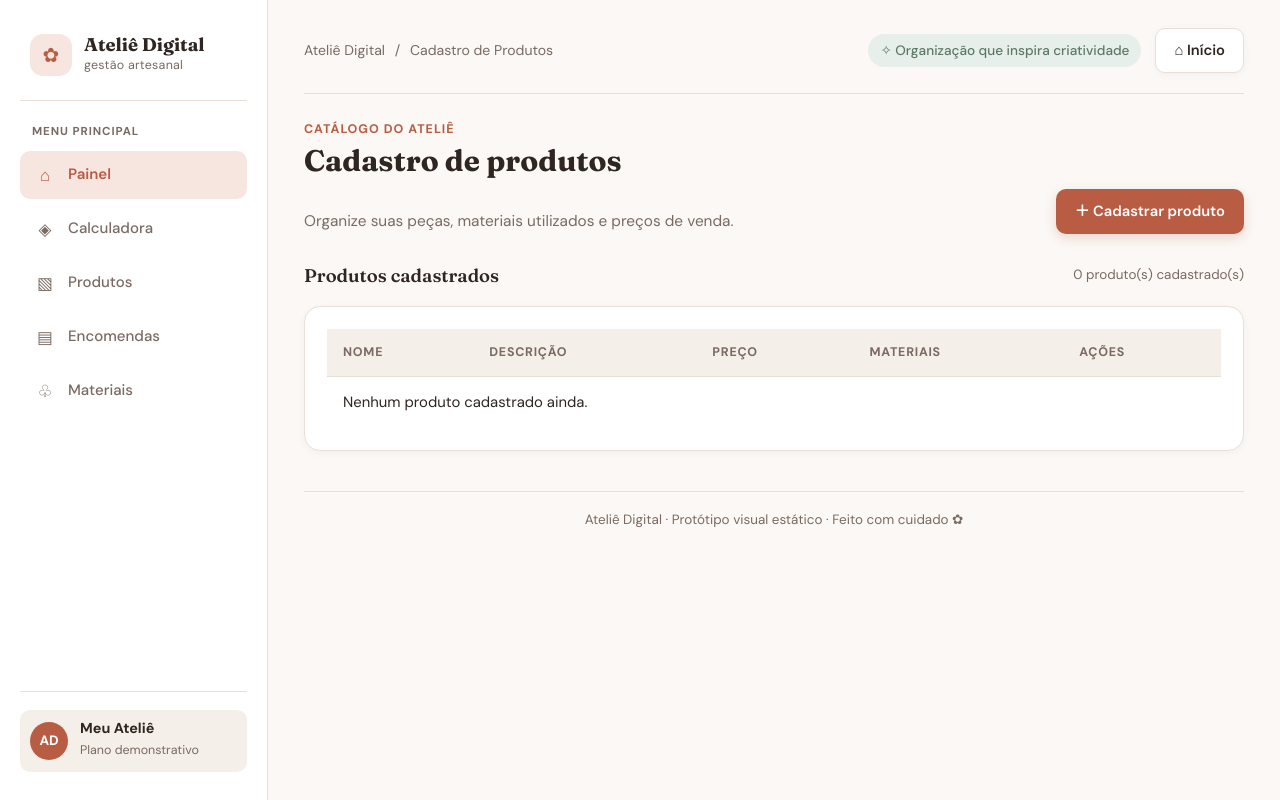
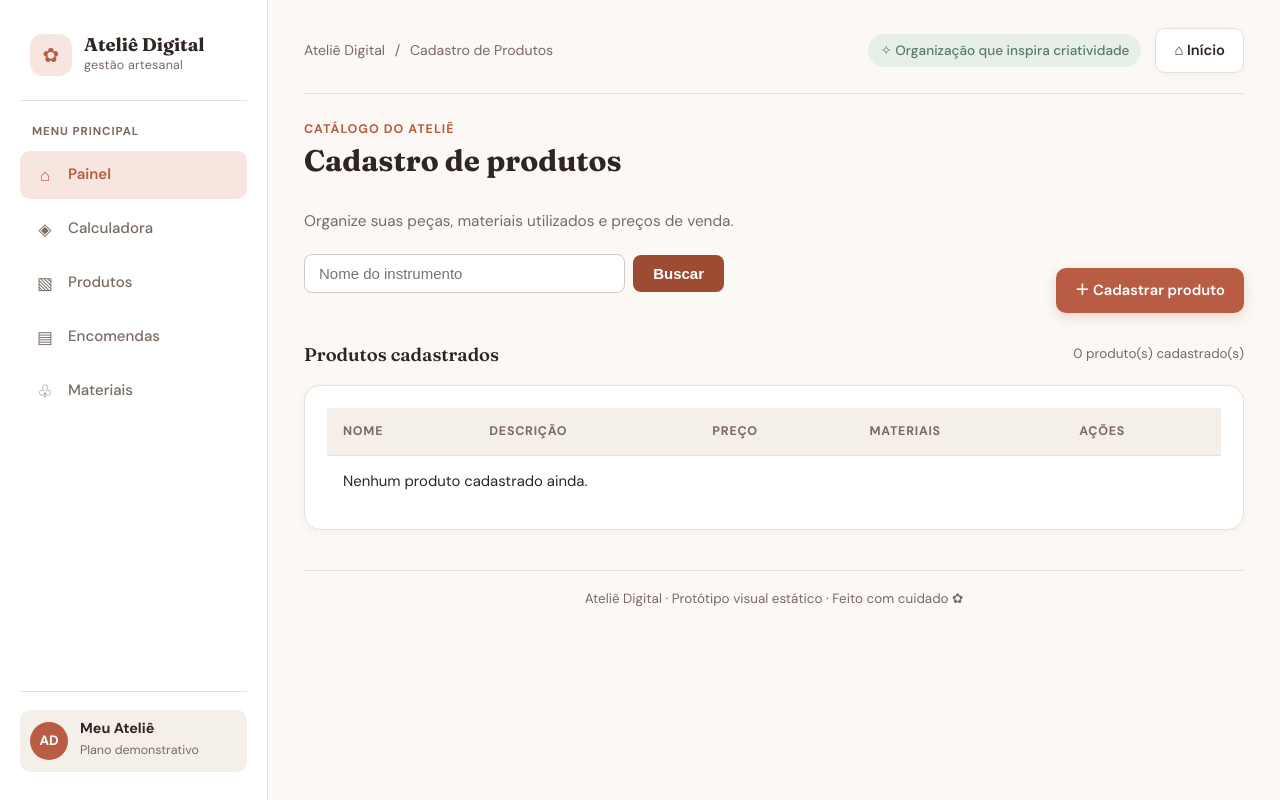
Before and after one commit to Vick3228/Atelie, a Node project: template views/produto/lst.ejs in a window 1280 px wide. Run offline with Node 20 templates, Linux system fonts and the light colour scheme; the template is opened without the code that fills it, so the values that code supplies are empty.

Commit message:
atualizar

```diff
--- a/index.js
+++ b/index.js
@@ -7,10 +7,10 @@ import { dirname } from 'path';
 import Produtos from './models/Produtos.js';
 import Encomendas from './models/Encomendas.js';
 import Materiais from './models/Materiais.js';
-import Calculadora from './models/Calculadora.js';
 
 const app = express();
 const PORT = process.env.PORT || 3000;
+
 
 const __filename = fileURLToPath(import.meta.url);
 const __dirname = dirname(__filename);
@@ -121,6 +121,14 @@ app.get('/calculadora', (req, res) => {
     res.render('calculadora');
 });
 
+app.post('/produto/lst', async (req, res) => {
+  const { pesquisar } = req.body;
+  const produtos = await Produtos.find({
+    nome: new RegExp(pesquisar, 'i')
+  });
+  res.render("produto/lst", { produtos });
+})
+
 // Inicia o servidor
 app.listen(PORT, () => {
     console.log(`Servidor rodando em http://localhost:${PORT}`);
--- a/public/style.css
+++ b/public/style.css
@@ -244,7 +244,7 @@ a {
 }
 
 .page-heading h1,
-.page-heading > div > a {
+.page-heading>div>a {
   font-family: 'Fraunces', Georgia, serif;
   font-size: 1.85rem;
   font-weight: 700;
@@ -640,3 +640,48 @@ a {
     overflow-x: auto;
   }
 }
+
+.form-busca {
+  display: flex;
+  align-items: center;
+  gap: 8px;
+  max-width: 420px;
+  margin: 20px 0;
+}
+
+.form-busca input[type="text"] {
+  flex: 1;
+  padding: 10px 14px;
+  font-size: 15px;
+  color: #333;
+  background-color: #fff;
+  border: 1px solid #ccc;
+  border-radius: 8px;
+  outline: none;
+  transition: border-color 0.2s, box-shadow 0.2s;
+}
+
+.form-busca input[type="text"]:focus {
+  border-color: #9e4b34;
+  box-shadow: 0 0 0 3px #4d251a;
+}
+
+.form-busca input[type="submit"] {
+  padding: 10px 20px;
+  font-size: 15px;
+  font-weight: 600;
+  color: #fff;
+  background-color: #9e4b34;
+  border: none;
+  border-radius: 8px;
+  cursor: pointer;
+  transition: background-color 0.2s, transform 0.1s;
+}
+
+.form-busca input[type="submit"]:hover {
+  background-color: #9e4b34;
+}
+
+.form-busca input[type="submit"]:active {
+  transform: scale(0.98);
+}
--- a/views/produto/lst.ejs
+++ b/views/produto/lst.ejs
@@ -4,7 +4,8 @@
             <div class="breadcrumb">Ateliê Digital <span aria-hidden="true">/</span> Cadastro de Produtos</div>
             <div class="top-actions">
                 <span class="date-label">✧ Organização que inspira criatividade</span>
-                    <a class="button secondary" href="/">⌂ Início</a></div>
+                <a class="button secondary" href="/">⌂ Início</a>
+            </div>
         </div>
 
         <header class="page-heading">
@@ -12,6 +13,11 @@
                 <div class="eyebrow">Catálogo do ateliê</div>
                 <a href="/produtos">Cadastro de produtos</a><br><br>
                 <p>Organize suas peças, materiais utilizados e preços de venda.</p>
+                <form class="form-busca" method="post" action="/produto/lst">
+                    <input type="text" name="pesquisar" placeholder="Nome do instrumento">
+                    <input type="submit" value="Buscar">
+                </form>
+
             </div><a class="button" href="/produtos/add">＋ Cadastrar produto</a>
         </header>
         <section>
```
Lines whose indentation alone changed are shown as unchanged.
